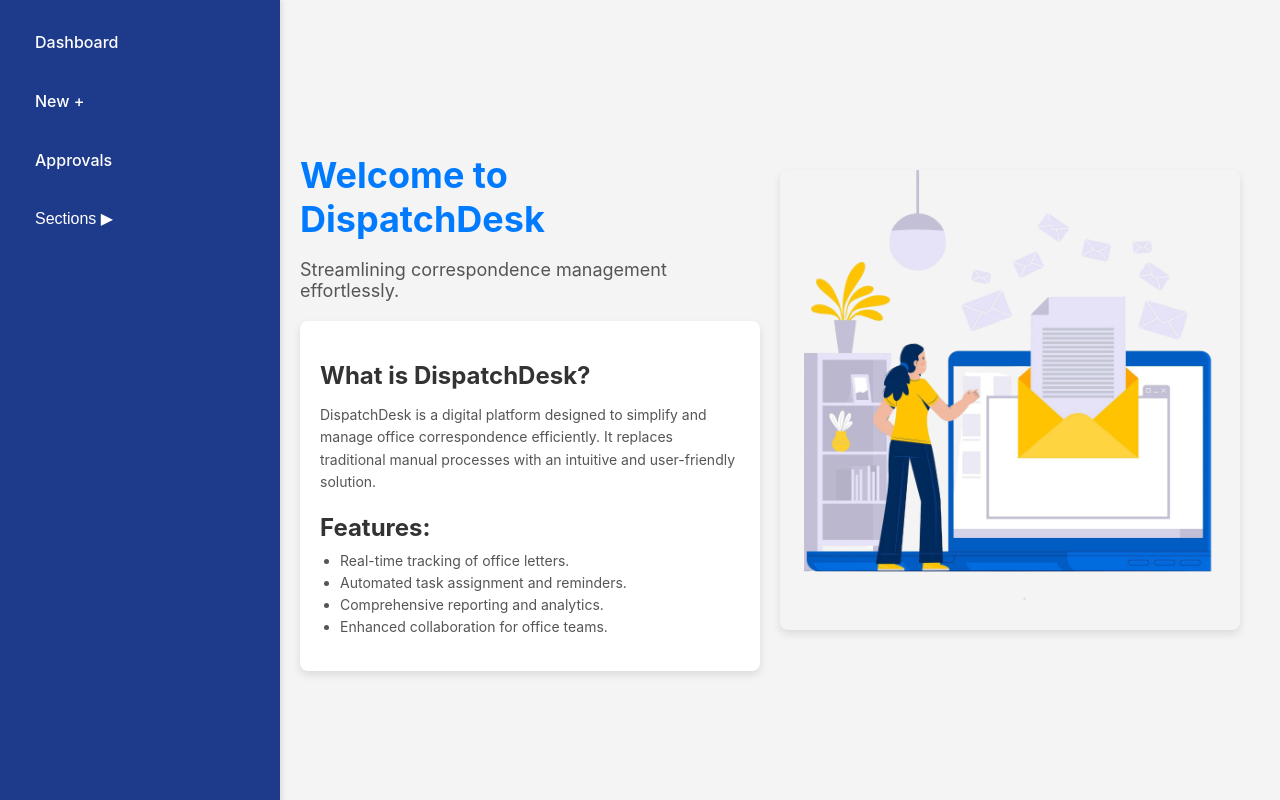
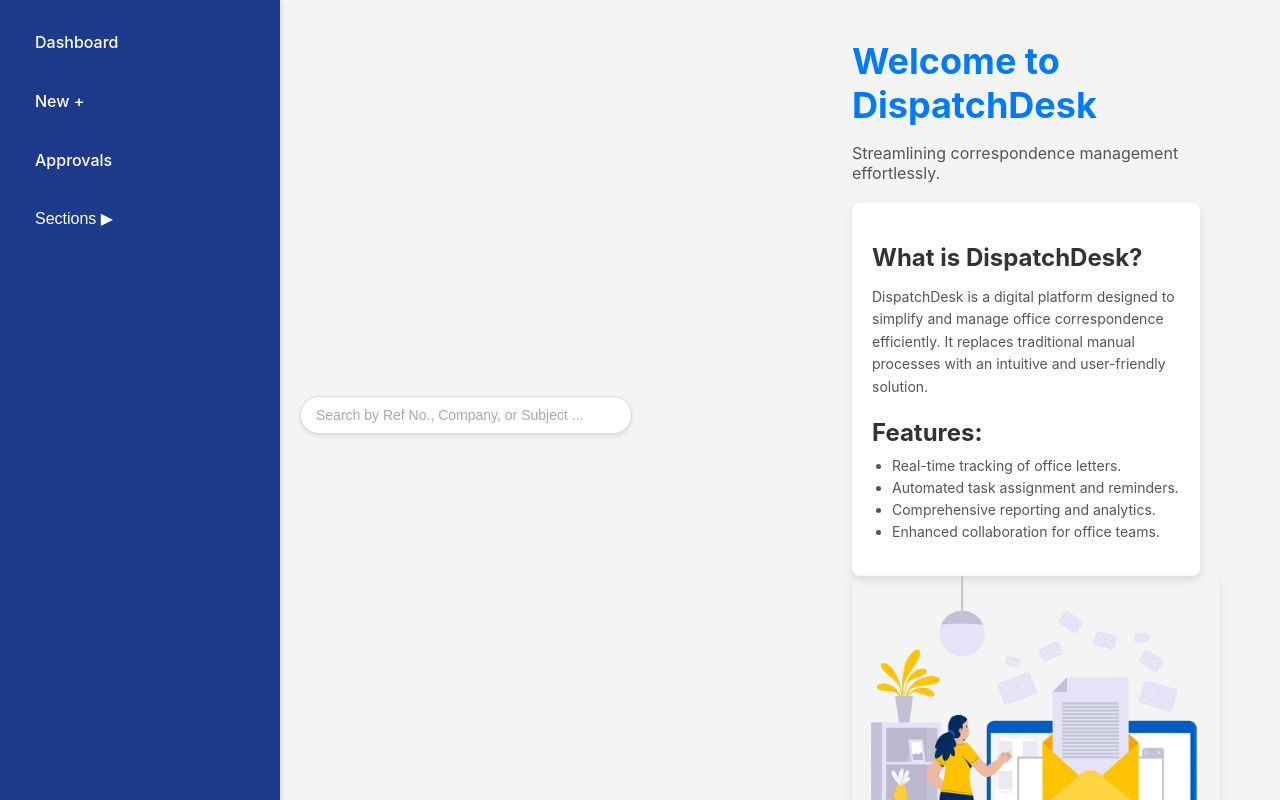
Before and after one commit to Nipuni102/DispatchDesk---Letter-Management-System, a React (Create React App) app: page /dashboard in a window 1280 px wide. Built offline with nearby package versions, Linux system fonts and the light colour scheme.

Commit message:
Dashboard updated

```diff
--- a/src/Components/Dashboard.js
+++ b/src/Components/Dashboard.js
@@ -1,15 +1,39 @@
-import React from "react";
+import React, { useState } from "react";
 import "../styles/Dashboard.css";
 
 const Dashboard = () => {
+  const [searchTerm, setSearchTerm] = useState("");
+
+  const handleSearch = (e) => {
+    setSearchTerm(e.target.value);
+    console.log("Searching for:", e.target.value); // Log search term for testing
+  };
+
   return (
     <div className="dashboard-container">
+      {/* Top Section with Search Bar */}
+      <div className="dashboard-top">
+        <input
+          type="text"
+          placeholder="Search by Ref No., Company, or Subject ..."
+          value={searchTerm}
+          onChange={handleSearch}
+          className="search-input"
+        />
+      </div>
+
+      {/* Main Content */}
+      <div className="dashboard-content">
         <div className="dashboard-left">
           <h1>Welcome to DispatchDesk</h1>
           <p className="tagline">Streamlining correspondence management effortlessly.</p>
           <div className="details">
             <h2>What is DispatchDesk?</h2>
-          <p>DispatchDesk is a digital platform designed to simplify and manage office correspondence efficiently. It replaces traditional manual processes with an intuitive and user-friendly solution.</p>
+            <p>
+              DispatchDesk is a digital platform designed to simplify and manage
+              office correspondence efficiently. It replaces traditional manual
+              processes with an intuitive and user-friendly solution.
+            </p>
             <h2>Features:</h2>
             <ul>
               <li>Real-time tracking of office letters.</li>
@@ -19,8 +43,14 @@ const Dashboard = () => {
             </ul>
           </div>
         </div>
+
         <div className="dashboard-right">
-        <img src="/dashboard-image.png" alt="Dashboard" className="dashboard-image" />
+          <img
+            src="/dashboard-image.png"
+            alt="Dashboard"
+            className="dashboard-image"
+          />
+        </div>
       </div>
     </div>
   );
```
Lines whose indentation alone changed are shown as unchanged.
